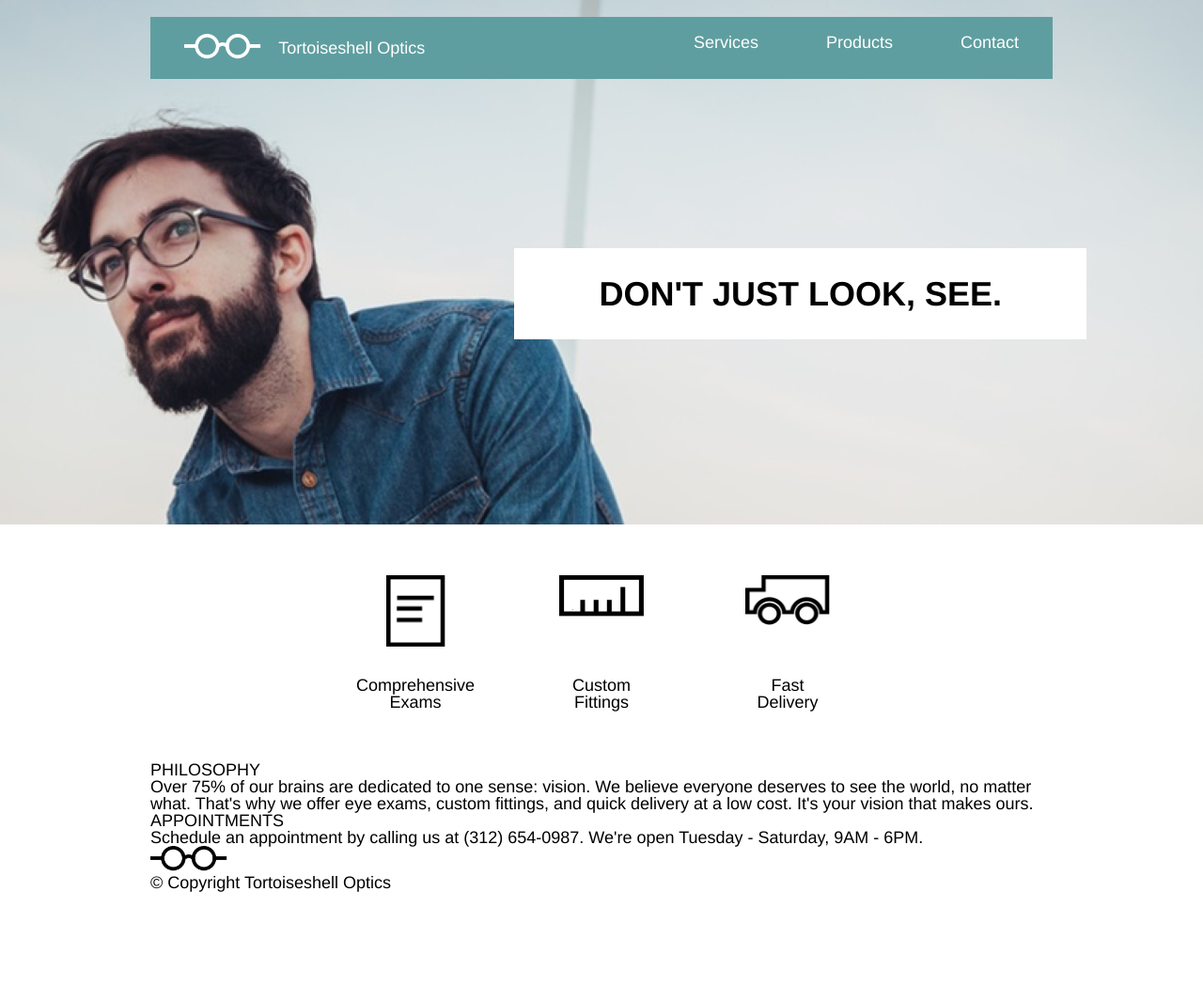
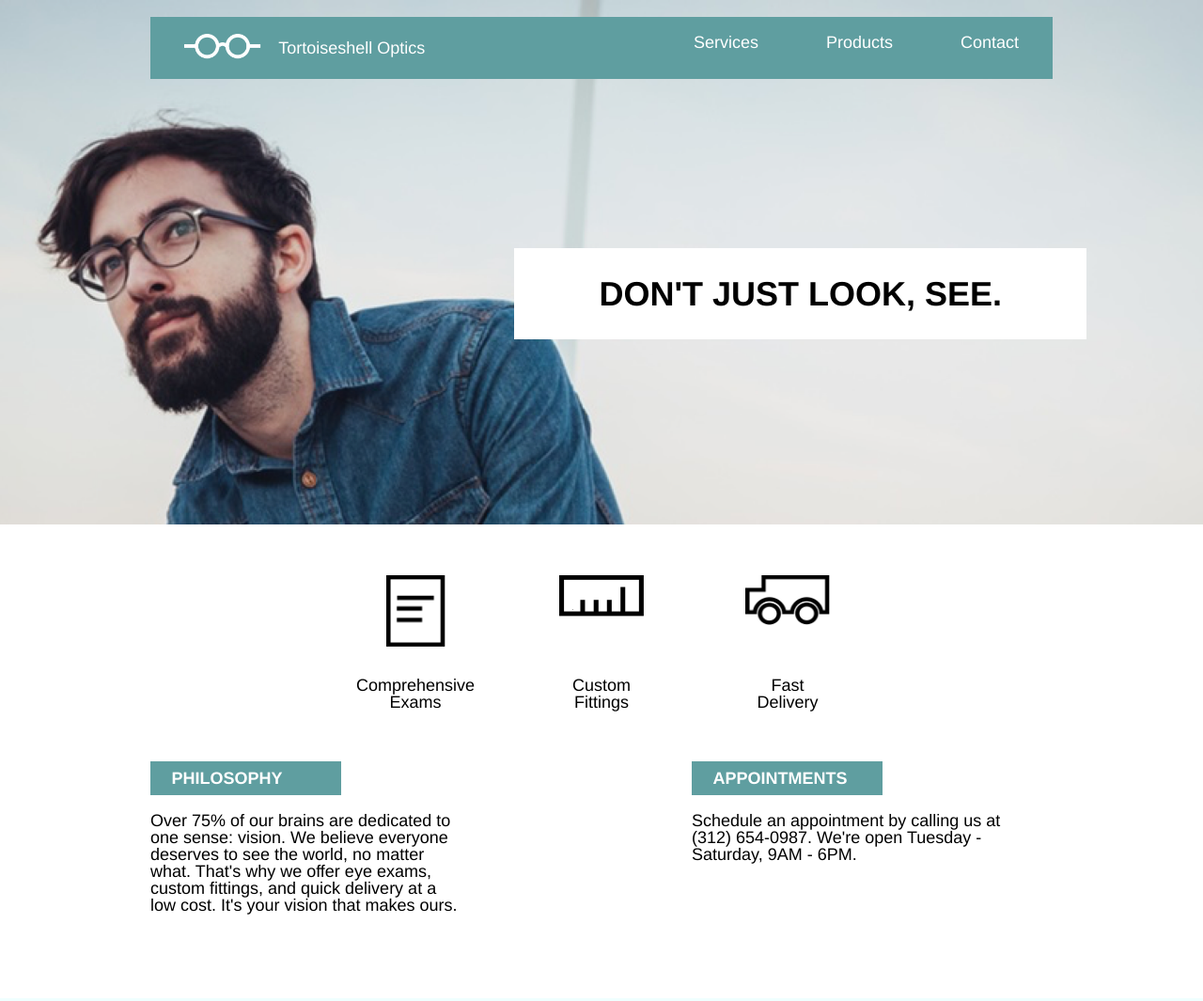
Before and after one commit to katejw7/tortoiseshell-optics, a plain HTML site: page index.html in a window 1280 px wide. Shown: the top 1065 px of the page at 94% size. Before the commit the page ends 949 px from the top, so only its background shows below. Drawn offline with Linux system fonts and the light colour scheme.

Commit message:
desktop styling

```diff
--- a/index.html
+++ b/index.html
@@ -38,7 +38,7 @@
         </div>
       </div>
     </header>
-    <div class="main-content">
+    <div class="main">
       <div class="container">
         <div class="icons">
           <div class="exam icon">
@@ -61,9 +61,9 @@
           </div>
         </div>
       </div>
-      <div class="about">
-        <div class="container">
-          <div class="philosophy">
+      <div class="support container">
+        <div class="about">
+          <div class="philosophy content">
             <div class="headline">
               <h4>PHILOSOPHY</h4>
             </div>
@@ -74,7 +74,7 @@
               at a low cost. It's your vision that makes ours.</p>
             </div>
           </div>
-          <div class="appointments">
+          <div class="appointments content">
             <div class="headline">
               <h4>APPOINTMENTS</h4>
             </div>
--- a/resources/css/style.css
+++ b/resources/css/style.css
@@ -95,3 +95,37 @@ li {
 img.paper {
   max-width: 3.5rem;
 }
+
+.support {
+  display: flex;
+  justify-content: center;
+}
+
+.about {
+  display: flex;
+  justify-content: space-between;
+}
+
+.about .headline {
+  background-color: cadetblue;
+  padding: .5rem 0 .5rem 1.25rem;
+  font-weight: bold;
+  color: white;
+  max-width: 10rem;
+  margin-bottom: 1rem;
+}
+
+.content {
+  width: 35%;
+  margin-right: 5%;
+  margin-bottom: 5rem;
+}
+
+footer {
+  background-color: azure;
+}
+
+footer .container {
+  display: flex;
+  padding: 4rem;
+}
```
